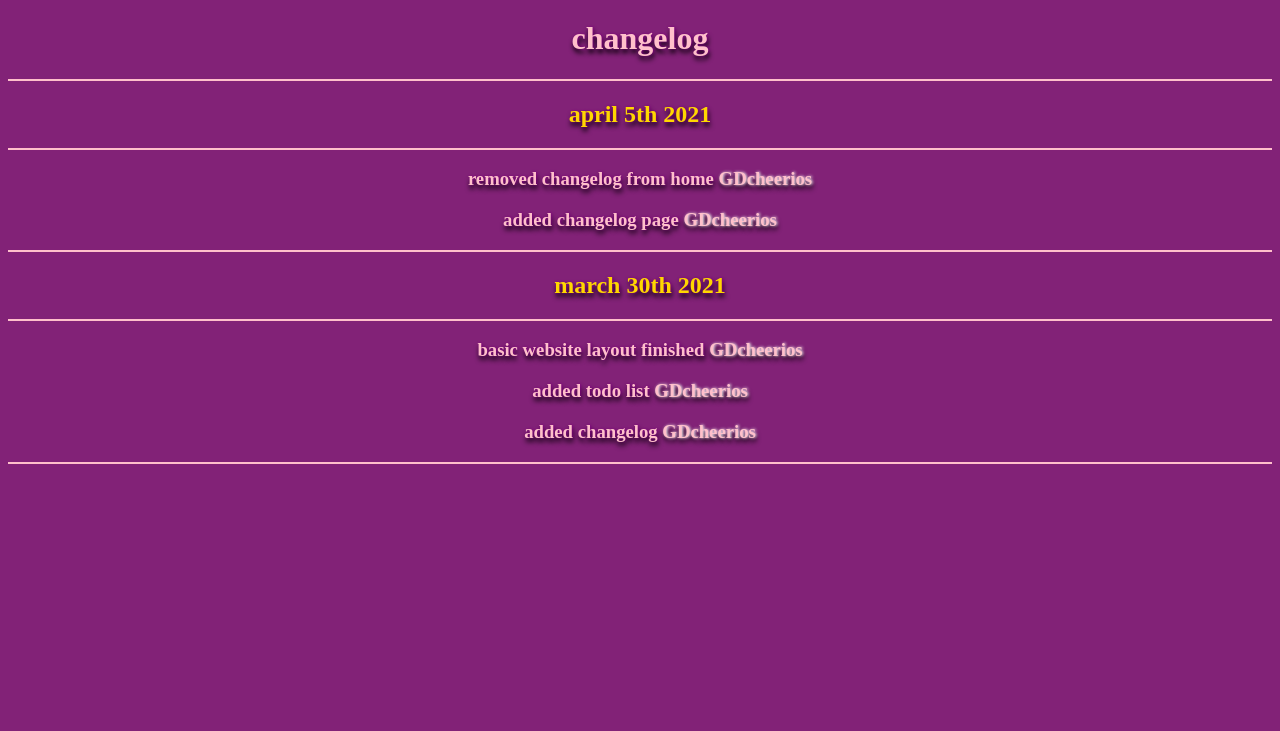
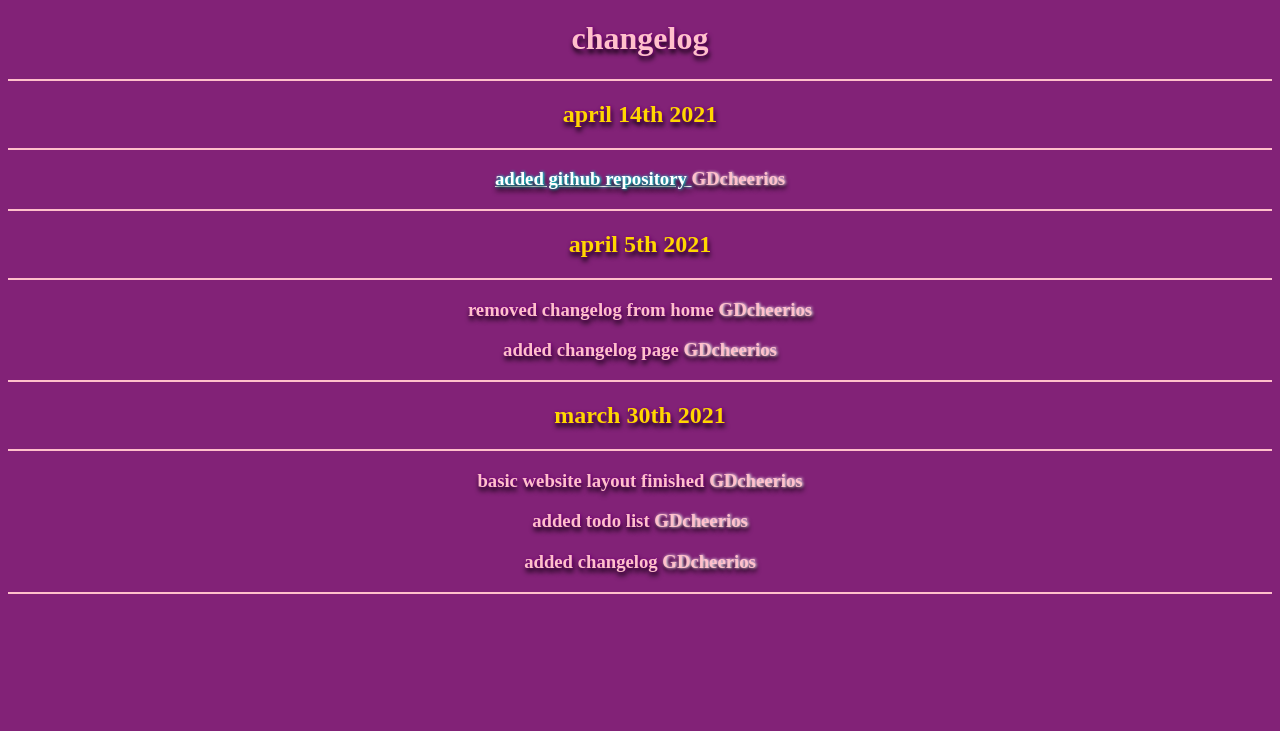
Before and after one commit to GDcheeriosYT/website-project, a Flask app: page /changelog.html in a window 1280 px wide. Shown: the part 69-800 px from the top of the page. Run offline with Flask 2, Linux system fonts and the light colour scheme.

Commit message:
added to changelog

```diff
--- a/templates/changelog.html
+++ b/templates/changelog.html
@@ -65,6 +65,14 @@
 
     <hr>
 
+    <h2>april 14th 2021</h2>
+
+    <hr>
+
+    <h3><a href="https://github.com/GDcheeriosYT/osu-api--crap"> added github repository </a> <span>GDcheerios</span></h3>
+
+    <hr>
+
     <h2>april 5th 2021</h2>
 
     <hr>
```
